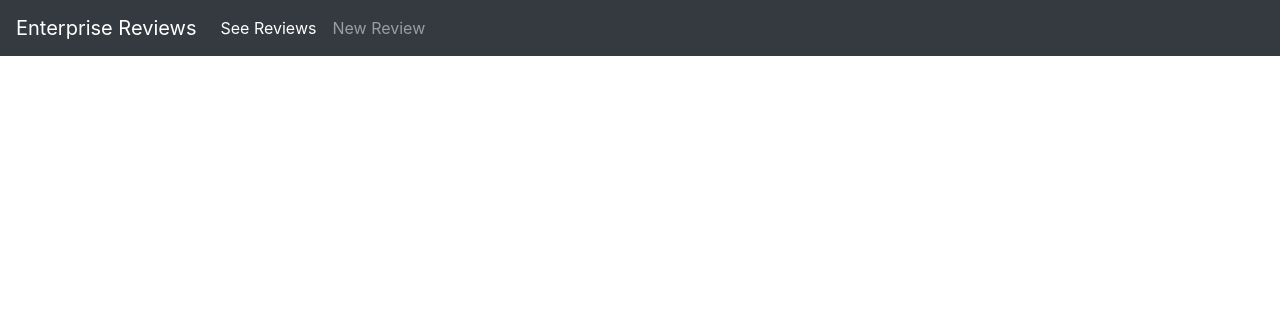
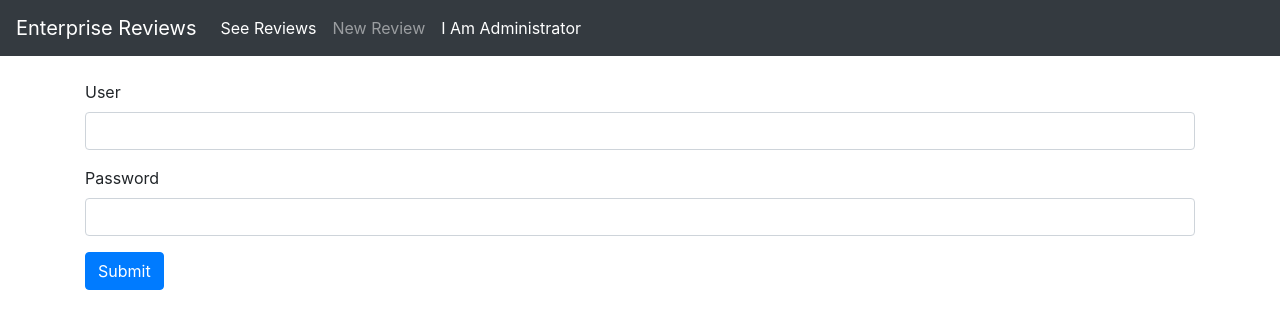
Before and after one commit to juanma77/spa-enterprise-reviews, an Angular app in the folder app-enterprise-reviews/: page /administrator in a window 1280 px wide. Before the commit this address led to /. Shown: the top 328 px of the page. Built offline with nearby package versions, Linux system fonts and the light colour scheme.

Commit message:
added input fields validators and administrator log in

```diff
--- a/app-enterprise-reviews/src/app/app.component.html
+++ b/app-enterprise-reviews/src/app/app.component.html
@@ -12,6 +12,9 @@
       <li class="nav-item" routerLinkActive="active" >
         <a class="nav-link" routerLink="/form">New Review</a>
       </li>
+      <li class="nav-item" routerLinkActive="active" >
+        <a class="nav-link" routerLink="/administrator">I Am Administrator</a>
+      </li>
     </ul>
   </div>
 
--- /dev/null
+++ b/app-enterprise-reviews/src/app/components/administrator/administrator.component.html
@@ -0,0 +1,11 @@
+<form>
+    <div class="form-group">
+      <label for="administrator">User</label>
+      <input type="email" class="form-control" id="administrator" aria-describedby="emailHelp">
+    </div>
+    <div class="form-group">
+      <label for="password">Password</label>
+      <input type="password" class="form-control" id="password">
+    </div>
+    <button type="submit" class="btn btn-primary">Submit</button>
+  </form>
--- /dev/null
+++ b/app-enterprise-reviews/src/app/components/administrator/administrator.component.ts
@@ -0,0 +1,15 @@
+import { Component, OnInit } from '@angular/core';
+
+@Component({
+  selector: 'app-administrator',
+  templateUrl: './administrator.component.html',
+  styleUrls: ['./administrator.component.css']
+})
+export class AdministratorComponent implements OnInit {
+
+  constructor() { }
+
+  ngOnInit() {
+  }
+
+}
--- a/app-enterprise-reviews/src/app/components/form/form.component.html
+++ b/app-enterprise-reviews/src/app/components/form/form.component.html
@@ -1,19 +1,21 @@
 <div>
     <div class="form-group">
       <label for="puntuaction">Puntuaction</label>
-      <input [(ngModel)]="review.punctuacion" type="number" class="form-control" id="puntuaction" aria-describedby="emailHelp"
+      <input [(ngModel)]="review.punctuacion"
+      max="5" min="1" type="number" class="form-control" id="puntuaction"
       placeholder="Select a score for the enterprise">
     </div>
 
     <div class="form-group">
       <label for="title">Title</label>
-      <input [(ngModel)]="review.title" type="text" class="form-control" id="title" placeholder="Title of your review">
+      <input [(ngModel)]="review.title"
+      maxlength="64" type="text" class="form-control" id="title" placeholder="Title of your review">
     </div>
 
     <div class="form-group">
       <label for="resume">Resume</label>
       <input [(ngModel)]="review.resume" type="text" class="form-control" id="resume"
-      placeholder="Tell us a little about you">
+      maxlength="10000" placeholder="Write your review">
     </div>
 
     <div class="form-group">
@@ -24,7 +26,7 @@
 
     <div class="form-group">
       <label for="date">Date</label>
-      <input [(ngModel)]="review.date" type="text" class="form-control" id="date"
+      <input [(ngModel)]="review.date" type="date" class="form-control" id="date"
       placeholder="Select the date">
     </div>
 
```
Also changed, not shown: app-enterprise-reviews/src/app/app.module.ts (+5 -2 lines), app-enterprise-reviews/src/app/components/administrator/administrator.component.css (added), 1 other file (tests, documents, lock files or other folders).
